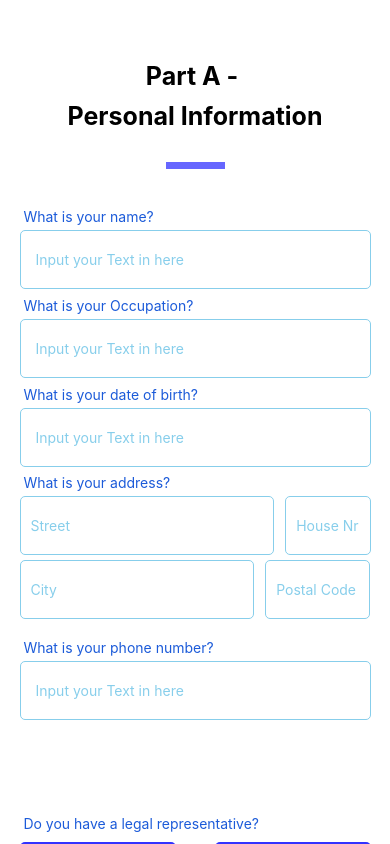
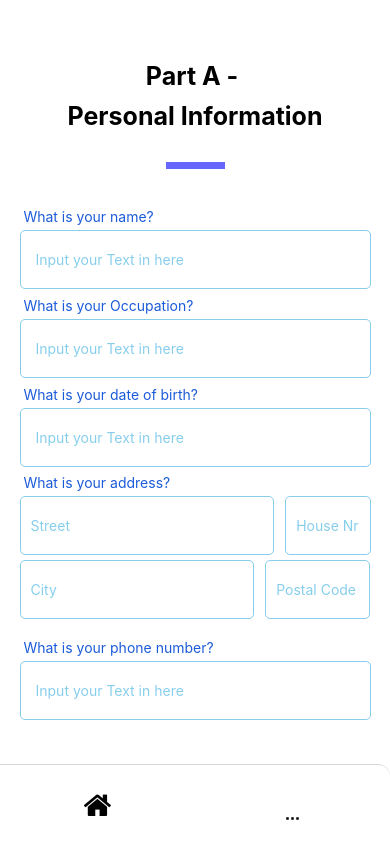
Before and after one commit to FAK-245/JustEASE, a React Native app: screen /Screen5 in a window 390 px wide. Built offline with nearby package versions, Linux system fonts and the light colour scheme; what react-native-responsive-fontsize would draw is missing.

Commit message:
great
Done

```diff
--- a/package.json
+++ b/package.json
@@ -9,10 +9,12 @@
     "web": "expo start --web"
   },
   "dependencies": {
+    "@react-navigation/bottom-tabs": "^6.5.2",
     "@react-navigation/native": "^6.1.1",
     "@react-navigation/native-stack": "^6.9.7",
     "expo": "~47.0.9",
     "expo-status-bar": "~1.4.2",
+    "formik": "^2.2.9",
     "formik-yup": "^0.0.5",
     "react": "18.1.0",
     "react-native": "0.70.5",
--- a/src/Navigation/StackNavigation.js
+++ b/src/Navigation/StackNavigation.js
@@ -1,9 +1,84 @@
 import { StyleSheet, Text, View } from 'react-native'
 import React from 'react'
+import { AntDesign } from '@expo/vector-icons';
+import { FontAwesome } from '@expo/vector-icons';
+import { MaterialCommunityIcons } from '@expo/vector-icons';
 import Screen1 from '../Screens/Screen1/Screen1'
 import Screen2 from '../Screens/Screen2/Screen2'
+import Screen3 from '../Screens/Screen3/Screen3'
+import Screen4 from '../Screens/Screen4/Screen4'
+import Screen5 from '../Screens/Screen5/Screen5'
+import {createBottomTabNavigator} from '@react-navigation/bottom-tabs';
+
+
 import {NavigationContainer} from '@react-navigation/native';
 import {createNativeStackNavigator} from '@react-navigation/native-stack';
+
+
+const Tab = createBottomTabNavigator();
+
+
+
+
+function HomeTabs() {
+  return (
+    <Tab.Navigator
+      screenOptions={{
+        headerShown: false,
+        tabBarStyle: {
+          height: 80,
+          position: 'absolute',
+
+          borderTopRightRadius: 12,
+          backgroundColor: 'white',
+        },
+      }}
+      null
+      // screenOptions={{headerShown: false,
+
+      // }}
+      tabBarOptions={{
+        activeTintColor: '#2F5FDB',
+        inactiveTintColor: 'lightgray',
+
+
+
+
+
+
+      }}
+
+      >
+      <Tab.Screen
+        name="Screen1"
+        component={Screen1}
+        options={{
+          tabBarLabel: () => {
+            return null;
+          },
+          tabBarIcon: () => (
+            <FontAwesome name="home" size={30} color="black" style={{elevation: 40, backgroundColor: 'white'}} />
+          ),
+        }}
+      />
+
+      <Tab.Screen
+        name="Screen2"
+        component={Screen2}
+        options={{
+          tabBarLabel: () => {
+            return null;
+          },
+          tabBarIcon: () => (
+            <MaterialCommunityIcons name="settings-helper" size={30} color="black" />
+          ),
+        }}
+      />
+
+    </Tab.Navigator>
+  );
+}
+
 
 const Stack = createNativeStackNavigator();
 const StackNavigation = () => {
@@ -11,7 +86,7 @@ const StackNavigation = () => {
     <NavigationContainer>
     <Stack.Navigator screenOptions={{headerShown: false}}>
 
-      <Stack.Screen name="Screen1" component={Screen1} />
+      <Stack.Screen name="Screen1" component={HomeTabs} />
       <Stack.Screen name="Screen2" component={Screen2} />
     </Stack.Navigator>
   </NavigationContainer>
--- /dev/null
+++ b/src/Screens/Screen3/Screen3.js
@@ -0,0 +1,12 @@
+import { View, Text } from 'react-native'
+import React from 'react'
+
+const Screen3 = () => {
+  return (
+    <View>
+      <Text>Screen3</Text>
+    </View>
+  )
+}
+
+export default Screen3
--- /dev/null
+++ b/src/Screens/Screen4/Screen4.js
@@ -0,0 +1,12 @@
+import { View, Text } from 'react-native'
+import React from 'react'
+
+const Screen4 = () => {
+  return (
+    <View>
+      <Text>Screen4</Text>
+    </View>
+  )
+}
+
+export default Screen4
--- /dev/null
+++ b/src/Screens/Screen5/Screen5.js
@@ -0,0 +1,12 @@
+import { View, Text } from 'react-native'
+import React from 'react'
+
+const Screen5 = () => {
+  return (
+    <View>
+      <Text>Screen5</Text>
+    </View>
+  )
+}
+
+export default Screen5
```
Also changed, not shown: 2 other files (tests, documents, lock files or other folders).
